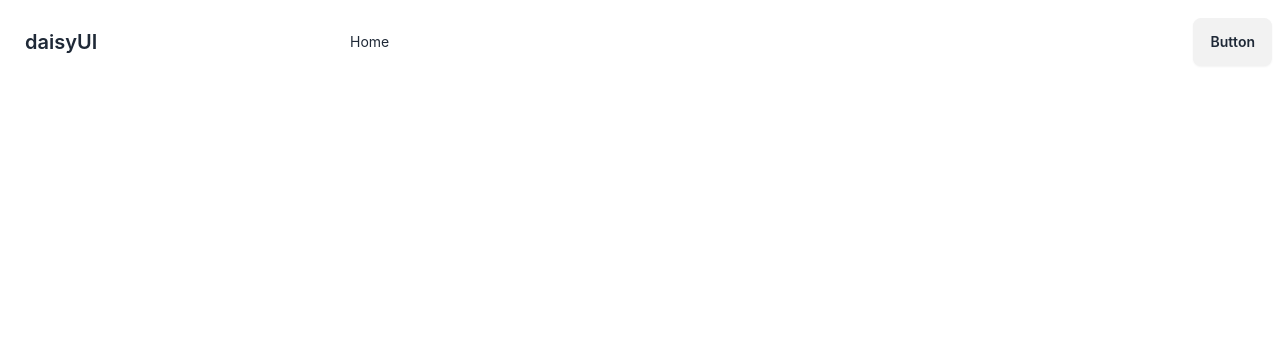
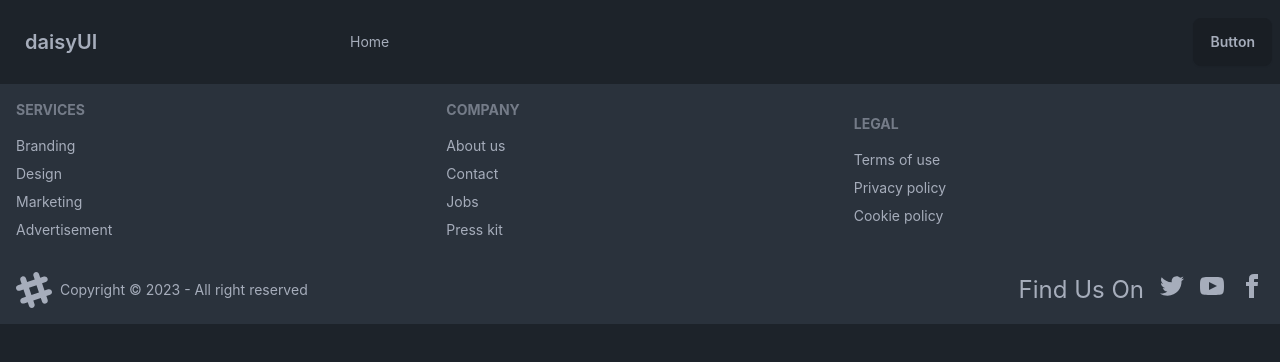
Before and after one commit to Authoi234/happy-smile, a React (Create React App) app: page / in a window 1280 px wide. Shown: the top 362 px of the page. Built offline with nearby package versions, Linux system fonts and the light colour scheme.

Commit message:
theme and simple footer is added

```diff
--- a/public/index.html
+++ b/public/index.html
@@ -1,5 +1,5 @@
 <!DOCTYPE html>
-<html lang="en">
+<html lang="en"  data-theme="dark">
   <head>
     <meta charset="utf-8" />
     <link rel="icon" href="%PUBLIC_URL%/favicon.ico" />
@@ -24,7 +24,7 @@
       work correctly both with client-side routing and a non-root public URL.
       Learn how to configure a non-root public URL by running `npm run build`.
     -->
-    <title>React App</title>
+    <title>Happy Smile</title>
   </head>
   <body>
     <noscript>You need to enable JavaScript to run this app.</noscript>
--- a/src/Pages/Shared/Footer/Footer.js
+++ b/src/Pages/Shared/Footer/Footer.js
@@ -2,9 +2,43 @@
 
 const Footer = () => {
     return (
-        <div>
-
-        </div>
+        <footer className="">
+            <div className='footer items-center p-4 bg-neutral text-neutral-content'>
+                <nav>
+                    <header className="footer-title">Services</header>
+                    <a className="link link-hover">Branding</a>
+                    <a className="link link-hover">Design</a>
+                    <a className="link link-hover">Marketing</a>
+                    <a className="link link-hover">Advertisement</a>
+                </nav>
+                <nav>
+                    <header className="footer-title">Company</header>
+                    <a className="link link-hover">About us</a>
+                    <a className="link link-hover">Contact</a>
+                    <a className="link link-hover">Jobs</a>
+                    <a className="link link-hover">Press kit</a>
+                </nav>
+                <nav>
+                    <header className="footer-title">Legal</header>
+                    <a className="link link-hover">Terms of use</a>
+                    <a className="link link-hover">Privacy policy</a>
+                    <a className="link link-hover">Cookie policy</a>
+                </nav>
+            </div>
+            <div className='footer items-center p-4 bg-neutral text-neutral-content'>
+            <aside className="items-center grid-flow-col">
+                <svg width="36" height="36" viewBox="0 0 24 24" xmlns="http://www.w3.org/2000/svg" fillRule="evenodd" clipRule="evenodd" className="fill-current"><path d="M22.672 15.226l-2.432.811.841 2.515c.33 1.019-.209 2.127-1.23 2.456-1.15.325-2.148-.321-2.463-1.226l-.84-2.518-5.013 1.677.84 2.517c.391 1.203-.434 2.542-1.831 2.542-.88 0-1.601-.564-1.86-1.314l-.842-2.516-2.431.809c-1.135.328-2.145-.317-2.463-1.229-.329-1.018.211-2.127 1.231-2.456l2.432-.809-1.621-4.823-2.432.808c-1.355.384-2.558-.59-2.558-1.839 0-.817.509-1.582 1.327-1.846l2.433-.809-.842-2.515c-.33-1.02.211-2.129 1.232-2.458 1.02-.329 2.13.209 2.461 1.229l.842 2.515 5.011-1.677-.839-2.517c-.403-1.238.484-2.553 1.843-2.553.819 0 1.585.509 1.85 1.326l.841 2.517 2.431-.81c1.02-.33 2.131.211 2.461 1.229.332 1.018-.21 2.126-1.23 2.456l-2.433.809 1.622 4.823 2.433-.809c1.242-.401 2.557.484 2.557 1.838 0 .819-.51 1.583-1.328 1.847m-8.992-6.428l-5.01 1.675 1.619 4.828 5.011-1.674-1.62-4.829z"></path></svg>
+                <p>Copyright © 2023 - All right reserved</p>
+            </aside>
+            <nav className="grid-flow-col gap-4 md:place-self-center md:justify-self-end">
+                <h1 className='text-2xl'>Find Us On</h1>
+                <a><svg xmlns="http://www.w3.org/2000/svg" width="24" height="24" viewBox="0 0 24 24" className="fill-current"><path d="M24 4.557c-.883.392-1.832.656-2.828.775 1.017-.609 1.798-1.574 2.165-2.724-.951.564-2.005.974-3.127 1.195-.897-.957-2.178-1.555-3.594-1.555-3.179 0-5.515 2.966-4.797 6.045-4.091-.205-7.719-2.165-10.148-5.144-1.29 2.213-.669 5.108 1.523 6.574-.806-.026-1.566-.247-2.229-.616-.054 2.281 1.581 4.415 3.949 4.89-.693.188-1.452.232-2.224.084.626 1.956 2.444 3.379 4.6 3.419-2.07 1.623-4.678 2.348-7.29 2.04 2.179 1.397 4.768 2.212 7.548 2.212 9.142 0 14.307-7.721 13.995-14.646.962-.695 1.797-1.562 2.457-2.549z"></path></svg>
+                </a>
+                <a><svg xmlns="http://www.w3.org/2000/svg" width="24" height="24" viewBox="0 0 24 24" className="fill-current"><path d="M19.615 3.184c-3.604-.246-11.631-.245-15.23 0-3.897.266-4.356 2.62-4.385 8.816.029 6.185.484 8.549 4.385 8.816 3.6.245 11.626.246 15.23 0 3.897-.266 4.356-2.62 4.385-8.816-.029-6.185-.484-8.549-4.385-8.816zm-10.615 12.816v-8l8 3.993-8 4.007z"></path></svg></a>
+                <a><svg xmlns="http://www.w3.org/2000/svg" width="24" height="24" viewBox="0 0 24 24" className="fill-current"><path d="M9 8h-3v4h3v12h5v-12h3.642l.358-4h-4v-1.667c0-.955.192-1.333 1.115-1.333h2.885v-5h-3.808c-3.596 0-5.192 1.583-5.192 4.615v3.385z"></path></svg></a>
+            </nav>
+            </div>
+        </footer>
     );
 };
 
--- a/tailwind.config.js
+++ b/tailwind.config.js
@@ -7,4 +7,7 @@
     extend: {},
   },
   plugins: [require("daisyui")],
+  daisyui: {
+    themes: ["dark"],
+  },
 }
```
